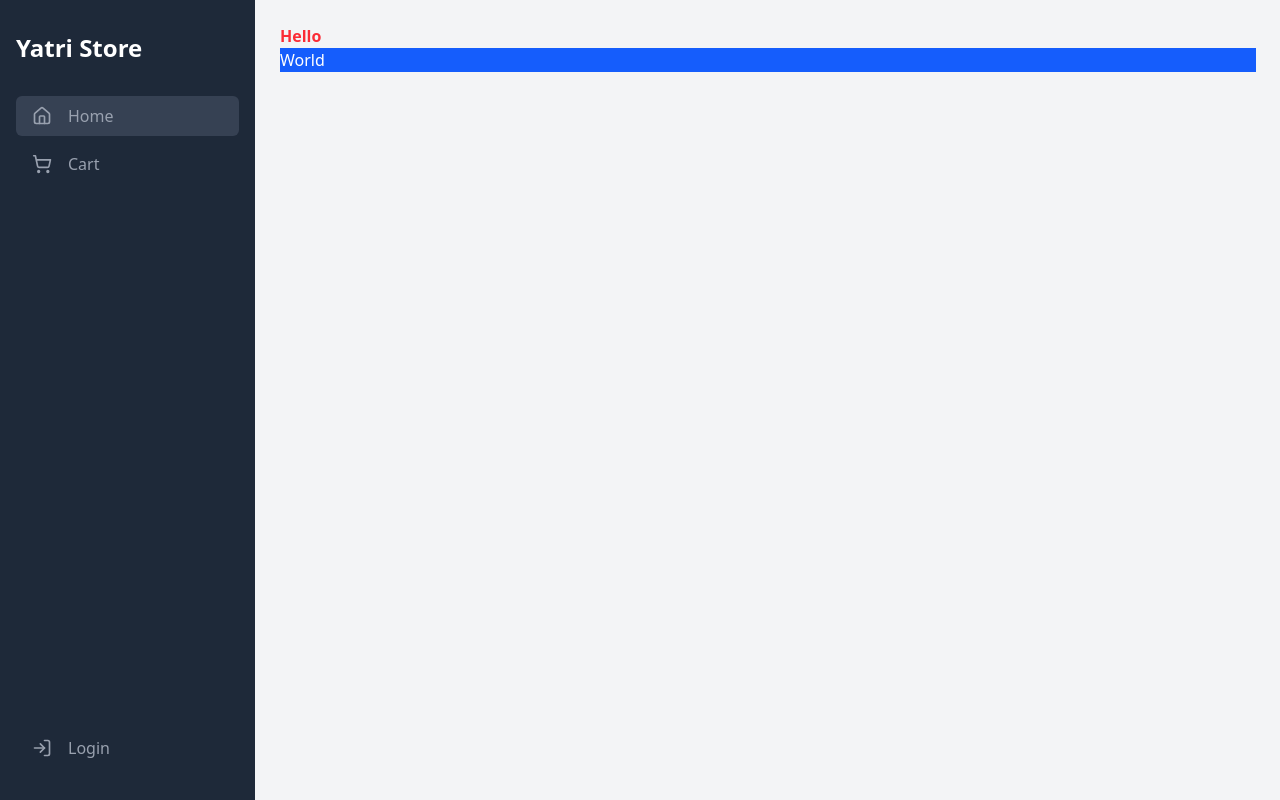
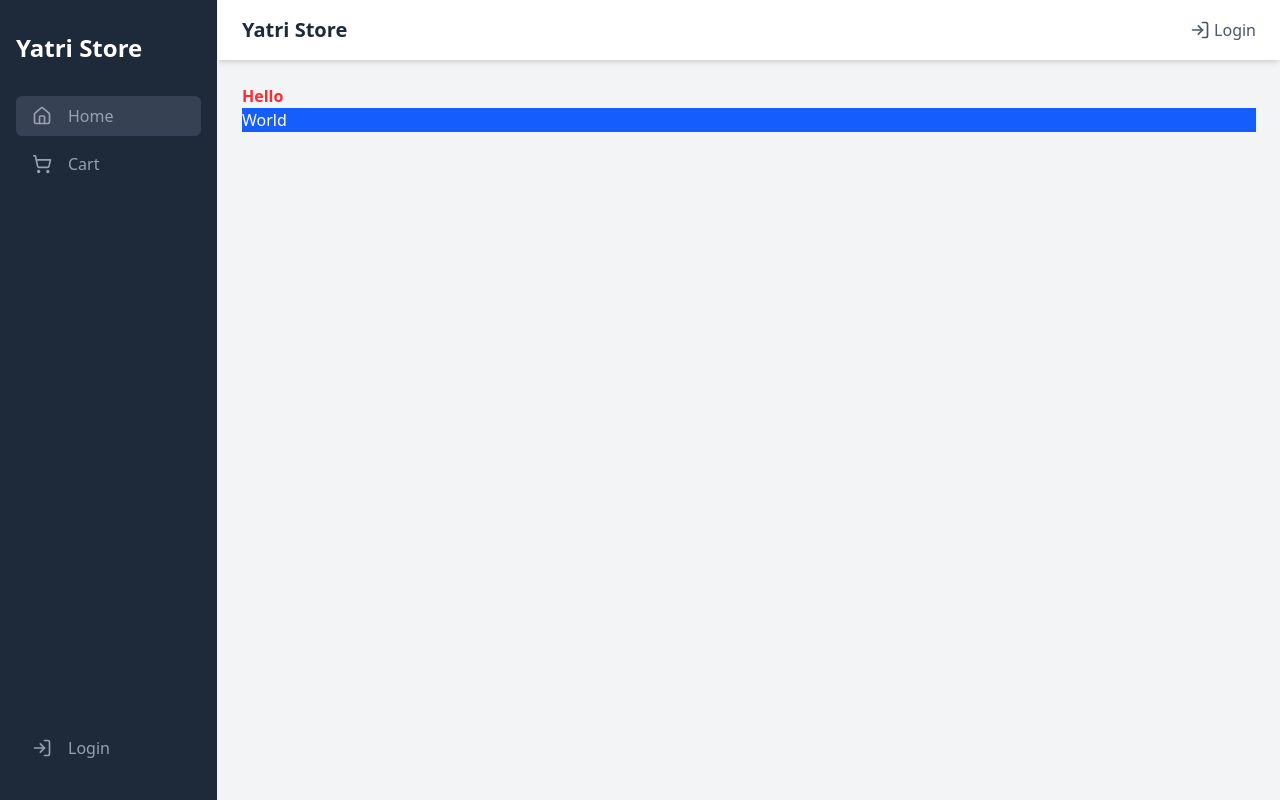
Before and after one commit to prajwalsiwa/ecom-ur-shop, a Next.js app: page / in a window 1280 px wide. Built offline with nearby package versions, Linux system fonts and the light colour scheme; no server answers.

Commit message:
feat: include header

```diff
--- a/src/app/layout.tsx
+++ b/src/app/layout.tsx
@@ -6,6 +6,7 @@ import { useState } from "react";
 import { Toaster } from "react-hot-toast";
 import "./globals.css";
 import { usePathname } from "next/navigation";
+import Header from "@/components/Header";
 
 export default function RootLayout({
   children,
@@ -21,15 +22,20 @@ export default function RootLayout({
     <html lang="en">
       <body>
         <Providers>
-          <div className="min-h-screen flex">
+          <div className="min-h-screen flex w-full">
             {showSidebar && (
               <Sidebar isOpen={sidebarOpen} setIsOpen={setSidebarOpen} />
             )}
+            <div className="flex flex-col w-full">
+              {showSidebar && (
+                <Header toggleSidebar={() => setSidebarOpen(!sidebarOpen)} />
+              )}
 
-            <main className="flex-1 p-6">
-              {children}
-              <Toaster position="top-right" />
-            </main>
+              <main className="flex-1 p-6 mt-0 lg:mt-0">
+                {children}
+                <Toaster position="top-right" />
+              </main>
+            </div>
           </div>
         </Providers>
       </body>
```
